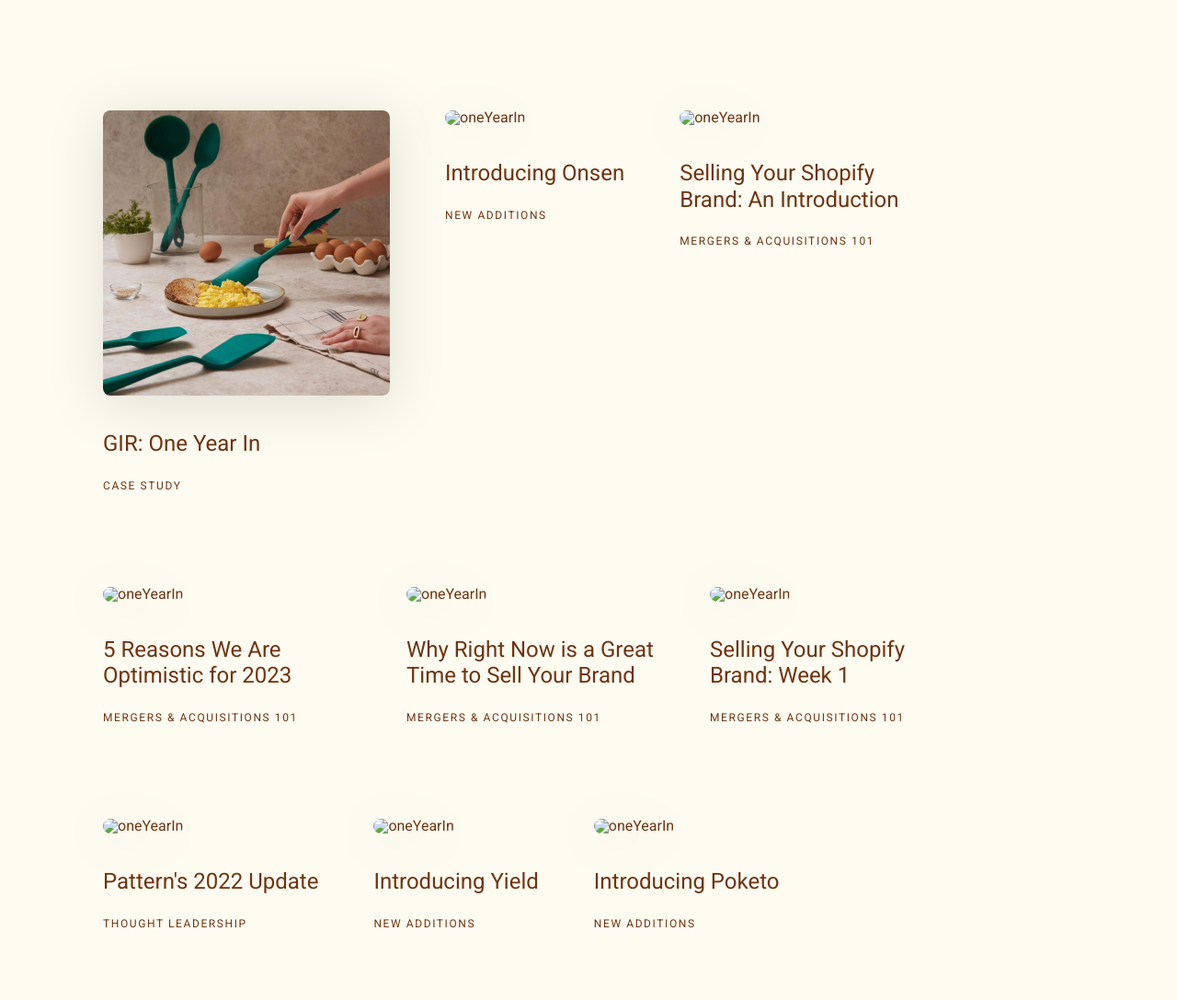
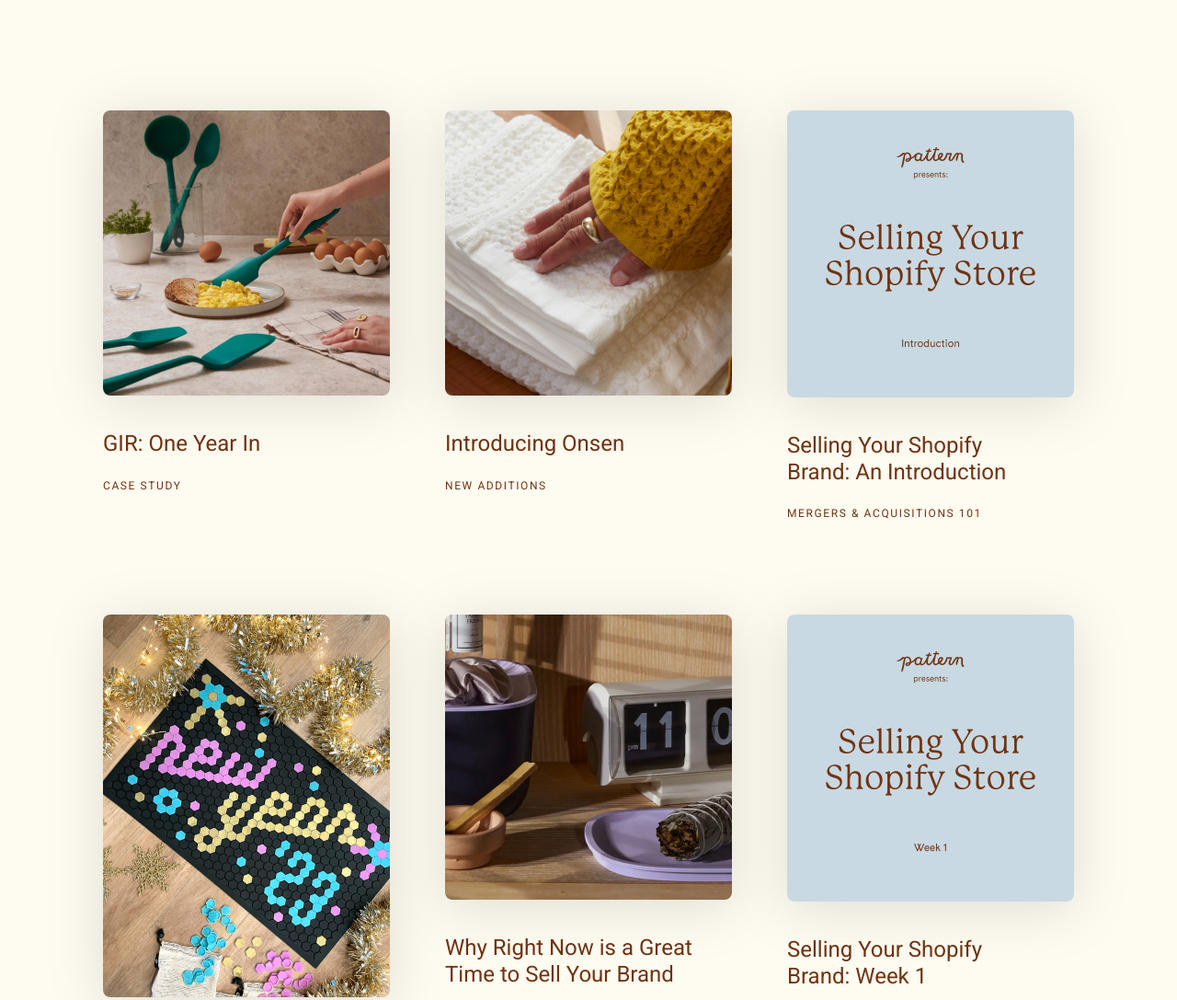
Before and after one commit to Zorro769/BusinessThoughts, a plain HTML site: page index.html in a window 1280 px wide. Shown: the part 900-1987 px from the top of the page at 92% size. Drawn offline with Linux system fonts and the light colour scheme; the site is published under a folder, as on GitHub Pages, so addresses that start at the root find nothing.

Commit message:
totally fixed path

```diff
--- a/index.html
+++ b/index.html
@@ -60,7 +60,7 @@
                         </div>
                         <div class="features__item">
                             <a href="" class="item__image">
-                                <img src="/img/feature2.jpg" alt="oneYearIn">
+                                <img src="./img/feature2.jpg" alt="oneYearIn">
                             </a>
                             <div class="features__title">
                                 Introducing Onsen
@@ -71,7 +71,7 @@
                         </div>
                         <div class="features__item">
                             <a href="" class="item__image">
-                                <img src="/img/feature3.jpg" alt="oneYearIn">
+                                <img src="./img/feature3.jpg" alt="oneYearIn">
                             </a>
                             <div class="features__title">
                                 Selling Your Shopify Brand: An Introduction
@@ -82,7 +82,7 @@
                         </div>
                         <div class="features__item">
                             <a href="" class="item__image">
-                                <img src="/img/feature4.jpg" alt="oneYearIn">
+                                <img src="./img/feature4.jpg" alt="oneYearIn">
                             </a>
                             <div class="features__title">
                                 5 Reasons We Are Optimistic for 2023
@@ -93,7 +93,7 @@
                         </div>
                         <div class="features__item">
                             <a href="" class="item__image">
-                                <img src="/img/feature5.jpg" alt="oneYearIn">
+                                <img src="./img/feature5.jpg" alt="oneYearIn">
                             </a>
                             <div class="features__title">
                                 Why Right Now is a Great Time to Sell Your Brand
@@ -104,7 +104,7 @@
                         </div>
                         <div class="features__item">
                             <a href="" class="item__image">
-                                <img src="/img/feature6.jpg" alt="oneYearIn">
+                                <img src="./img/feature6.jpg" alt="oneYearIn">
                             </a>
                             <div class="features__title">
                                 Selling Your Shopify Brand: Week 1
@@ -115,7 +115,7 @@
                         </div>
                         <div class="features__item">
                             <a href="" class="item__image">
-                                <img src="/img/feature7.jpg" alt="oneYearIn">
+                                <img src="./img/feature7.jpg" alt="oneYearIn">
                             </a>
                             <div class="features__title">
                                 Pattern's 2022 Update
@@ -126,7 +126,7 @@
                         </div>
                         <div class="features__item">
                             <a href="" class="item__image">
-                                <img src="/img/feature8.jpg" alt="oneYearIn">
+                                <img src="./img/feature8.jpg" alt="oneYearIn">
                             </a>
                             <div class="features__title">
                                 Introducing Yield
@@ -137,7 +137,7 @@
                         </div>
                         <div class="features__item">
                             <a href="" class="item__image">
-                                <img src="/img/feature9.jpg" alt="oneYearIn">
+                                <img src="./img/feature9.jpg" alt="oneYearIn">
                             </a>
                             <div class="features__title">
                                 Introducing Poketo
```
